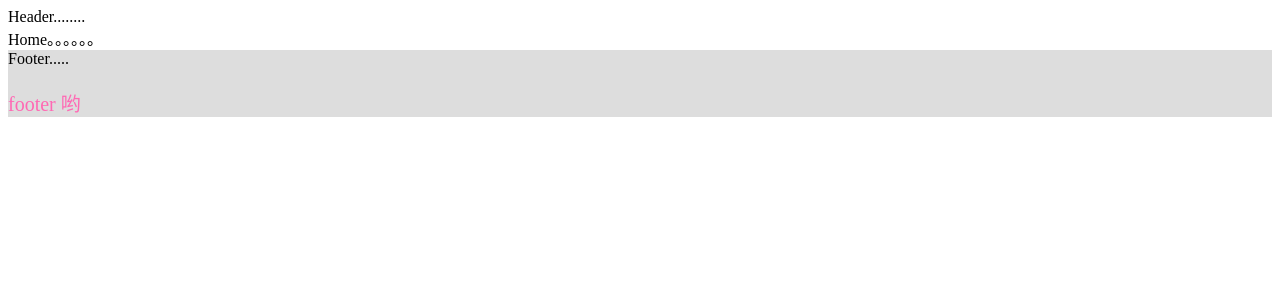
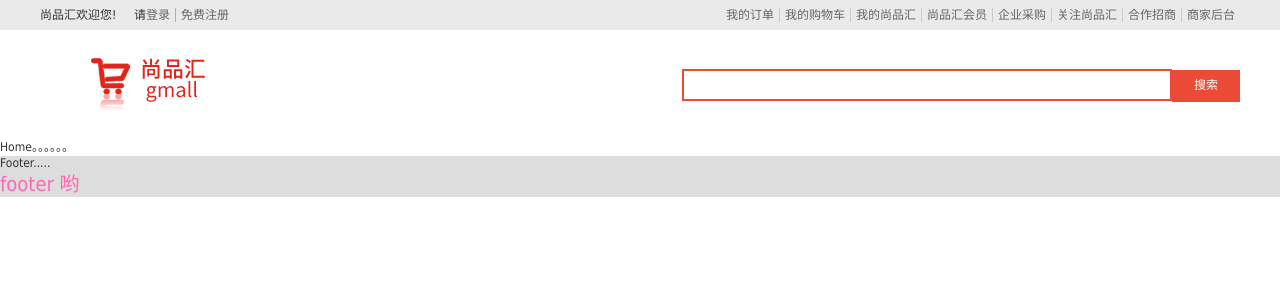
Before and after one commit to xn-lucky/vue-pc, a Vue app: page / in a window 1280 px wide. Shown: the top 300 px of the page. Built offline with nearby package versions, Linux system fonts and the light colour scheme.

Commit message:
feat:header的css与路由完成

```diff
--- a/package.json
+++ b/package.json
@@ -43,7 +43,8 @@
     "rules": {
       "import/extensions": 0,
       "quotes": 0,
-      "comma-dangle": 0
+      "comma-dangle": 0,
+      "linebreak-style": 0
     }
   },
   "browserslist": [
--- a/src/components/Header/index.vue
+++ b/src/components/Header/index.vue
@@ -1,12 +1,124 @@
 <template>
-  <div>Header........</div>
+  <header class="header">
+    <div class="header-top">
+      <div class="header-container">
+        <div class="header-container-left">
+          <p>尚品汇欢迎您!</p>
+          <p>
+            <span>请</span><router-link to="/login">登录</router-link>
+            <router-link to="/register" class="header-container-left-register"
+              >免费注册</router-link
+            >
+          </p>
+        </div>
+        <div class="header-container-right">
+          <a href="###">我的订单</a>
+          <a href="###">我的购物车</a>
+          <a href="###">我的尚品汇</a>
+          <a href="###">尚品汇会员</a>
+          <a href="###">企业采购</a>
+          <a href="###">关注尚品汇</a>
+          <a href="###">合作招商</a>
+          <a href="###">商家后台</a>
+        </div>
+      </div>
+    </div>
+    <div class="header-bottom">
+      <div class="header-bottom-left">
+        <router-link to="/">
+          <img src="./images/logo.png" alt="" />
+        </router-link>
+      </div>
+
+      <div class="header-bottom-right">
+        <form action="##">
+          <input type="text" /><button @click.prevent="search">搜索</button>
+        </form>
+      </div>
+    </div>
+  </header>
 </template>
 
 <script>
 export default {
   name: "Header",
+  methods: {
+    search() {
+      // 点击搜索
+      this.$router.push("/search");
+    },
+  },
 };
 </script>
 
 <style lang="less" scoped>
+.header-top {
+  background-color: #eaeaea;
+}
+.header-container,
+.header-bottom {
+  width: 1200px;
+  margin: 0 auto;
+  display: flex;
+  justify-content: space-between;
+}
+.header-container {
+  width: 1200px;
+  height: 30px;
+  line-height: 30px;
+  margin: 0 auto;
+}
+.header-container-left {
+  display: flex;
+}
+.header-container-left p:nth-child(1) {
+  width: 84px;
+  margin-right: 10px;
+}
+.header-container-left-register {
+  padding: 0 5px;
+  margin-left: 5px;
+  border-left: 1px solid #b3aeae;
+}
+.header-container-right a {
+  padding: 0 5px;
+  border-right: 1px solid #ccc;
+  &:hover {
+    color: rgb(79, 76, 212);
+  }
+}
+.header-container-right a:last-child {
+  border: none;
+}
+
+.header-bottom {
+  height: 110px;
+  // line-height: 110px;
+}
+.header-bottom-left {
+  width: 265px;
+  display: flex;
+  justify-content: center;
+}
+.header-bottom-left a {
+  align-self: center;
+}
+.header-bottom-right input {
+  width: 478px;
+  height: 28px;
+  padding: 0 4px;
+  border: 2px solid #ea4a36;
+  outline: none;
+}
+.header-bottom-right {
+  line-height: 110px;
+}
+.header-bottom-right button {
+  width: 68px;
+  height: 32px;
+  background-color: #ea4a36;
+  outline: none;
+  border: none;
+  color: #fff;
+}
 </style>
--- a/src/main.js
+++ b/src/main.js
@@ -2,6 +2,9 @@ import Vue from 'vue';
 import App from './App';
 
 import router from './router';
+
+//引入公共组件
+import './styles/reset.css'
 
 Vue.config.productionTip = false;
 
--- /dev/null
+++ b/src/styles/reset.css
@@ -0,0 +1,130 @@
+/* @import "./iconfont.css"; */
+
+/* 清除内外边距 */
+
+body, h1, h2, h3, h4, h5, h6, hr, p, blockquote, dl, dt, dd, ul, ol, li, pre, fieldset, lengend, button, input, textarea, th, td {
+    margin: 0;
+    padding: 0;
+}
+
+/* 设置默认字体 */
+
+body, button, input, select, textarea {
+    /* for ie */
+    /*font: 12px/1 Tahoma, Helvetica, Arial, "宋体", sans-serif;*/
+    font: 12px/1.3 "Microsoft YaHei", Tahoma, Helvetica, Arial, "\5b8b\4f53", sans-serif;
+    /* 用 ascii 字符表示，使得在任何编码下都无问题 */
+    color: #333;
+}
+
+h1 {
+    font-size: 18px;
+    /* 18px / 12px = 1.5 */
+}
+
+h2 {
+    font-size: 16px;
+}
+
+h3 {
+    font-size: 14px;
+}
+
+h4, h5, h6 {
+    font-size: 100%;
+}
+
+address, cite, dfn, em, var, i {
+    font-style: normal;
+}
+
+/* 将斜体扶正 */
+
+b, strong {
+    font-weight: normal;
+}
+
+/* 将粗体扶细 */
+
+code, kbd, pre, samp, tt {
+    font-family: "Courier New", Courier, monospace;
+}
+
+/* 统一等宽字体 */
+
+small {
+    font-size: 12px;
+}
+
+/* 小于 12px 的中文很难阅读，让 small 正常化 */
+
+/* 重置列表元素 */
+
+ul, ol {
+    list-style: none;
+}
+
+/* 重置文本格式元素 */
+
+a {
+    text-decoration: none;
+    color: #666;
+}
+
+/* 重置表单元素 */
+
+legend {
+    color: #000;
+}
+
+/* for ie6 */
+
+fieldset, img {
+    border: none;
+}
+
+button, input, select, textarea {
+    font-size: 100%;
+    /* 使得表单元素在 ie 下能继承字体大小 */
+}
+
+/* 重置表格元素 */
+
+table {
+    border-collapse: collapse;
+    border-spacing: 0;
+}
+
+/* 重置 hr */
+
+hr {
+    border: none;
+    height: 1px;
+}
+
+.clearFix::after {
+    content: "";
+    display: block;
+    clear: both;
+}
+
+/* 让非ie浏览器默认也显示垂直滚动条，防止因滚动条引起的闪烁 */
+
+html {
+    overflow-y: scroll;
+}
+
+a:link:hover {
+    color: rgb(79, 76, 212) !important;
+    text-decoration: underline;
+}
+
+/* 清除浮动 */
+
+.clearfix::after {
+    display: block;
+    height: 0;
+    content: "";
+    clear: both;
+    visibility: hidden;
+}
```
Also changed, not shown: src/components/Header/images/logo.png (added), 1 other file (tests, documents, lock files or other folders).
